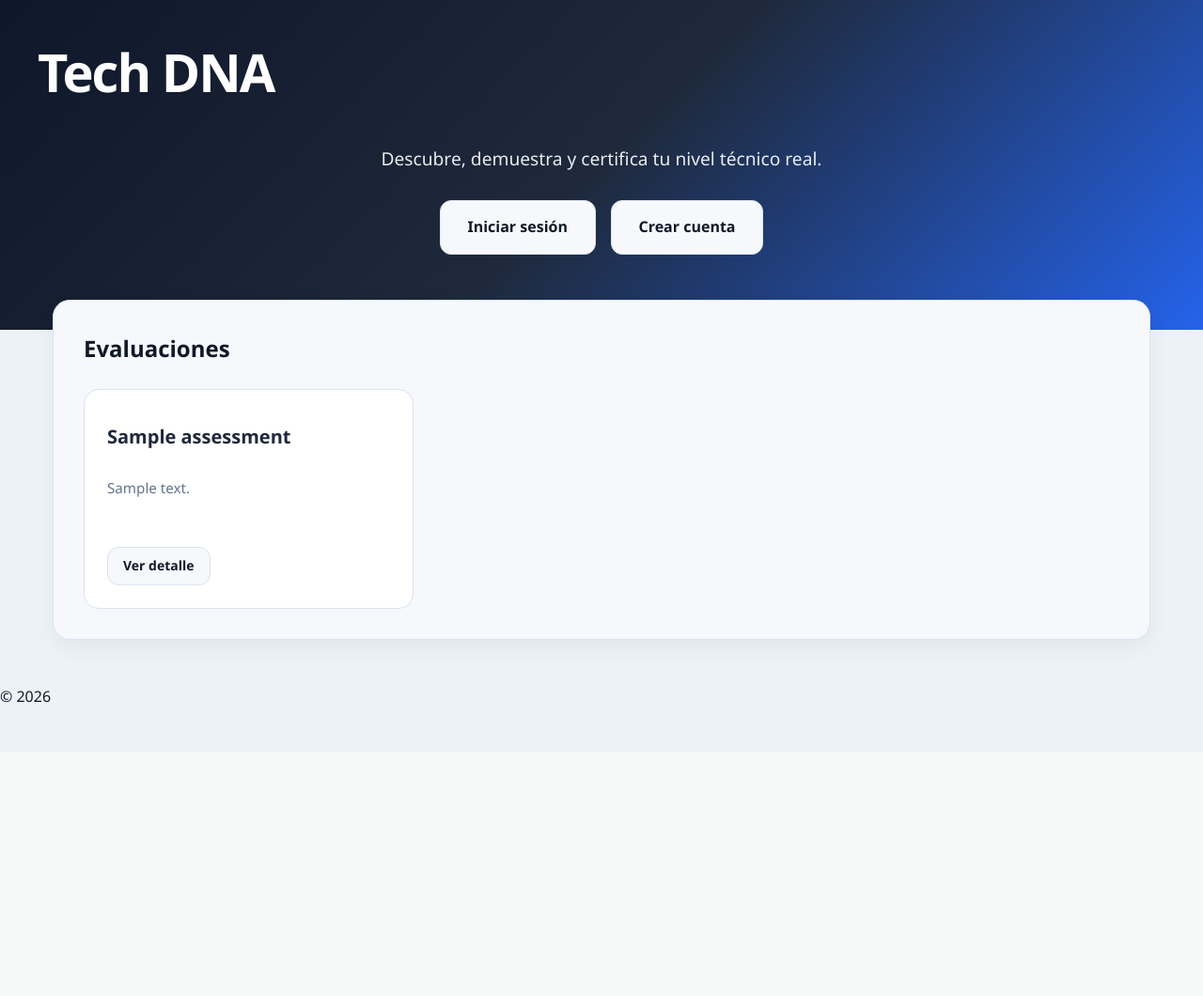
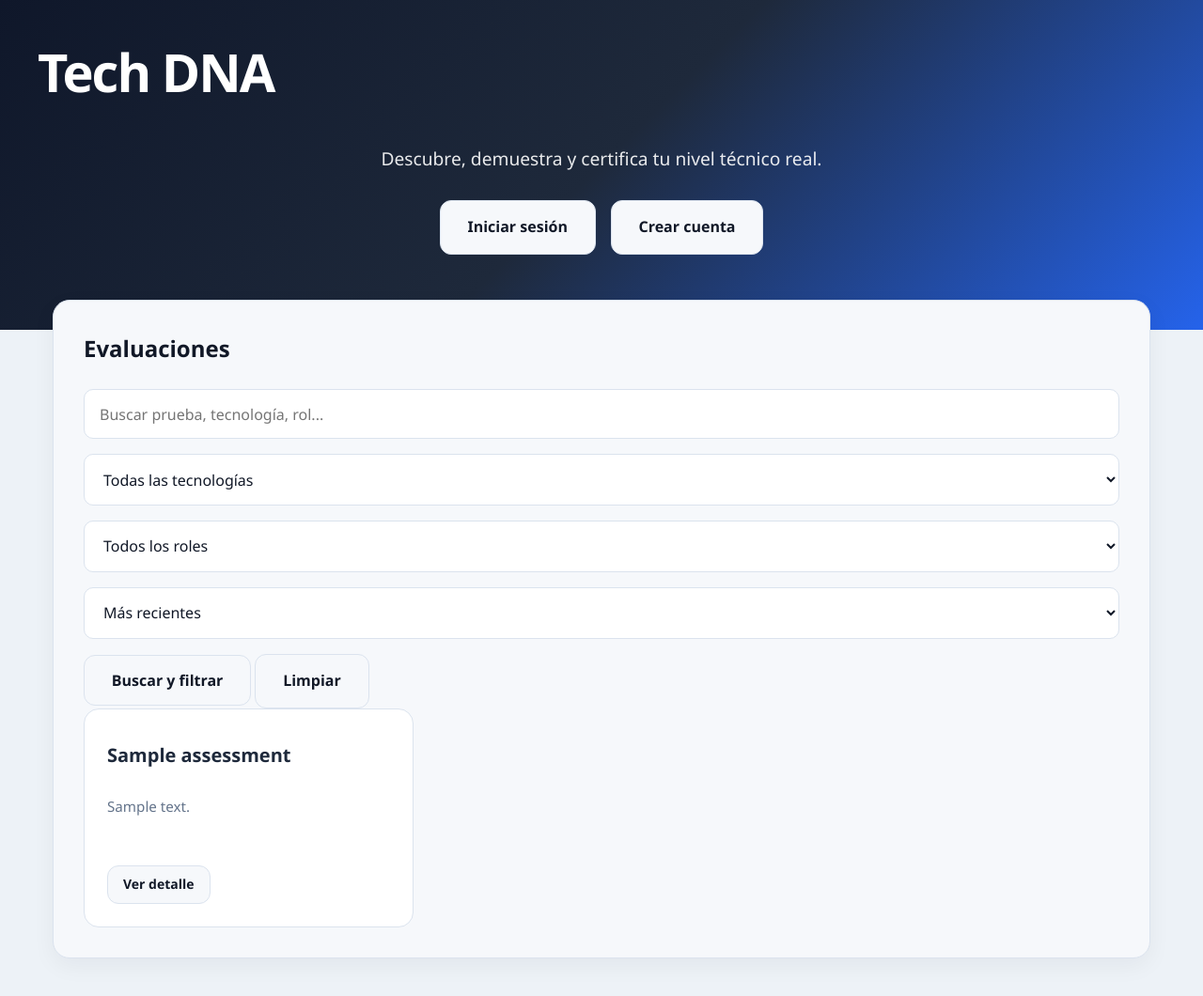
Before and after one commit to TechDNApp/TechDNApp, a Django app: page /assessments/ in a window 1280 px wide. Shown: the top 1060 px of the page at 94% size. Before the commit the page ends 748 px from the top, so only its background shows below. Run offline with Django 5.2, Linux system fonts and the light colour scheme; tables that the repository leaves empty hold one stand-in row (values such as "Sample post").

Commit message:
feat(assessments): añadir buscador, filtros combinados, ordenación y paginación persistente

```diff
--- a/_TechDna_/assessments/views.py
+++ b/_TechDna_/assessments/views.py
@@ -6,6 +6,7 @@ from django.contrib.auth.mixins import (
     LoginRequiredMixin,
     UserPassesTestMixin,
 )
+from django.db.models import Q
 from django.shortcuts import get_object_or_404, redirect
 from django.urls import reverse_lazy
 from django.views.generic import (
@@ -20,6 +21,7 @@ from skills.models import Technology
 
 from .forms import AssessmentForm
 from .models import Assessment
+from skills.models import Role
 
 logger = logging.getLogger(__name__)
 
@@ -49,7 +51,7 @@ class OwnerRequiredMixin(UserPassesTestMixin):
 # ----------------------------------------------------------------------
 
 class AssessmentListView(ListView):
-    """Listado público: sólo evaluaciones activas."""
+    """Listado público: sólo evaluaciones activas con búsqueda y filtros."""
 
     model = Assessment
     template_name = "assessments/list.html"
@@ -57,7 +59,7 @@ class AssessmentListView(ListView):
     paginate_by = 12
 
     def get_queryset(self):
-        return (
+        queryset = (
             Assessment.objects
             .filter(active=True)
             .select_related(
@@ -66,6 +68,51 @@ class AssessmentListView(ListView):
                 "role",
             )
         )
+
+        query = self.request.GET.get("q", "").strip()
+        if query:
+            queryset = queryset.filter(
+                Q(title__icontains=query)
+                | Q(description__icontains=query)
+                | Q(technology__name__icontains=query)
+                | Q(role__name__icontains=query)
+            )
+
+        technology_id = self.request.GET.get("technology")
+        if technology_id:
+            queryset = queryset-filter(technology_id=technology_id)
+
+        role_id = self.request.GET.get("role")
+        if role_id:
+            queryset = queryset.filter(role_id=role_id)
+
+        mode = self.request.GET.get("mode")
+        if mode:
+            queryset = queryset.filter(mode=mode)
+
+        ordering = self.request.GET.get("ordering", "newest")
+        ordering_map = {
+            "newest": "-created_at",
+            "oldest": "created_at",
+            "popular": "-views_count",
+            "title_asc": "title",
+        }
+
+        queryset = queryset.order_by(ordering_map.get(ordering, "-created_at"))
+
+        return queryset.distinct()
+
+    def get_context_data(self, **kwargs):
+        context = super().get_context_data(**kwargs)
+        context["technologies"] = Technology.objects.all()
+        context["roles"] = Role.objects.all()
+        if hasattr(Assessment, "ModeChoices"):
+            context["modes"] = Assessment.ModeChoices.choices
+
+        query_params = self.request.GET.copy()
+        query_params.pop("page", None)
+        context["querystring"] = query_params.urlencode()
+        return context
 
 
 class AssessmentDetailView(DetailView):
--- a/_TechDna_/templates/assessments/list.html
+++ b/_TechDna_/templates/assessments/list.html
@@ -11,6 +11,45 @@
         {% endif %}
     </div>
 
+    <!-- FORMULARIO DE BÚSQUEDA Y FILTROS -->
+    <form method="get" action="{% url 'assessments:list' %}" class="filter-form">
+        <input type="search" name="q" value="{{ request.GET.q }}" placeholder="Buscar prueba, tecnología, rol...">
+
+        <select name="technology">
+            <option value="">Todas las tecnologías</option>
+            {% for tech in technologies %}
+                <option value="{{ tech.id }}" {% if request.GET.technology == tech.id|stringformat:"s" %}selected{% endif %}>
+                    {{ tech.name }}
+                </option>
+            {% endfor %}
+        </select>
+
+        <select name="role">
+            <option value="">Todos los roles</option>
+            {% for r in roles %}
+                <option value="{{ r.id }}" {% if request.GET.role == r.id|stringformat:"s" %}selected{% endif %}>
+                    {{ r.name }}
+                </option>
+            {% endfor %}
+        </select>
+
+        <select name="ordering">
+            <option value="newest" {% if request.GET.ordering == "newest" or not request.GET.ordering %}selected{% endif %}>
+                Más recientes
+            </option>
+            <option value="popular" {% if request.GET.ordering == "popular" %}selected{% endif %}>
+                Más vistas
+            </option>
+            <option value="title_asc" {% if request.GET.ordering == "title_asc" %}selected{% endif %}>
+                Título (A-Z)
+            </option>
+        </select>
+
+        <button type="submit" class="btn btn-secondary">Buscar y filtrar</button>
+        <a href="{% url 'assessments:list' %}" class="btn btn-secondary">Limpiar</a>
+    </form>
+
+    <!-- LISTADO DE EVALUACIONES EN TARJETAS -->
     {% if assessments %}
         <div class="cards-grid">
             {% for assessment in assessments %}
@@ -37,8 +76,27 @@
                 </article>
             {% endfor %}
         </div>
+
+        <!-- PAGINACIÓN CON QUERYSTRING -->
+        {% if is_paginated %}
+            <nav class="pagination" style="margin-top: 2rem; display: flex; gap: 1rem; align-items: center; justify-content: center;">
+                {% if page_obj.has_previous %}
+                    <a href="?{% if querystring %}{{ querystring }}&{% endif %}page={{ page_obj.previous_page_number }}" class="btn btn-secondary btn-sm">
+                        Anterior
+                    </a>
+                {% endif %}
+
+                <span>Página {{ page_obj.number }} de {{ page_obj.paginator.num_pages }}</span>
+
+                {% if page_obj.has_next %}
+                    <a href="?{% if querystring %}{{ querystring }}&{% endif %}page={{ page_obj.next_page_number }}" class="btn btn-secondary btn-sm">
+                        Siguiente
+                    </a>
+                {% endif %}
+            </nav>
+        {% endif %}
     {% else %}
-        <p>No hay evaluaciones disponibles en este momento.</p>
+        <p>No hay evaluaciones disponibles que coincidan con los filtros.</p>
     {% endif %}
 </section>
 {% endblock %}
```
